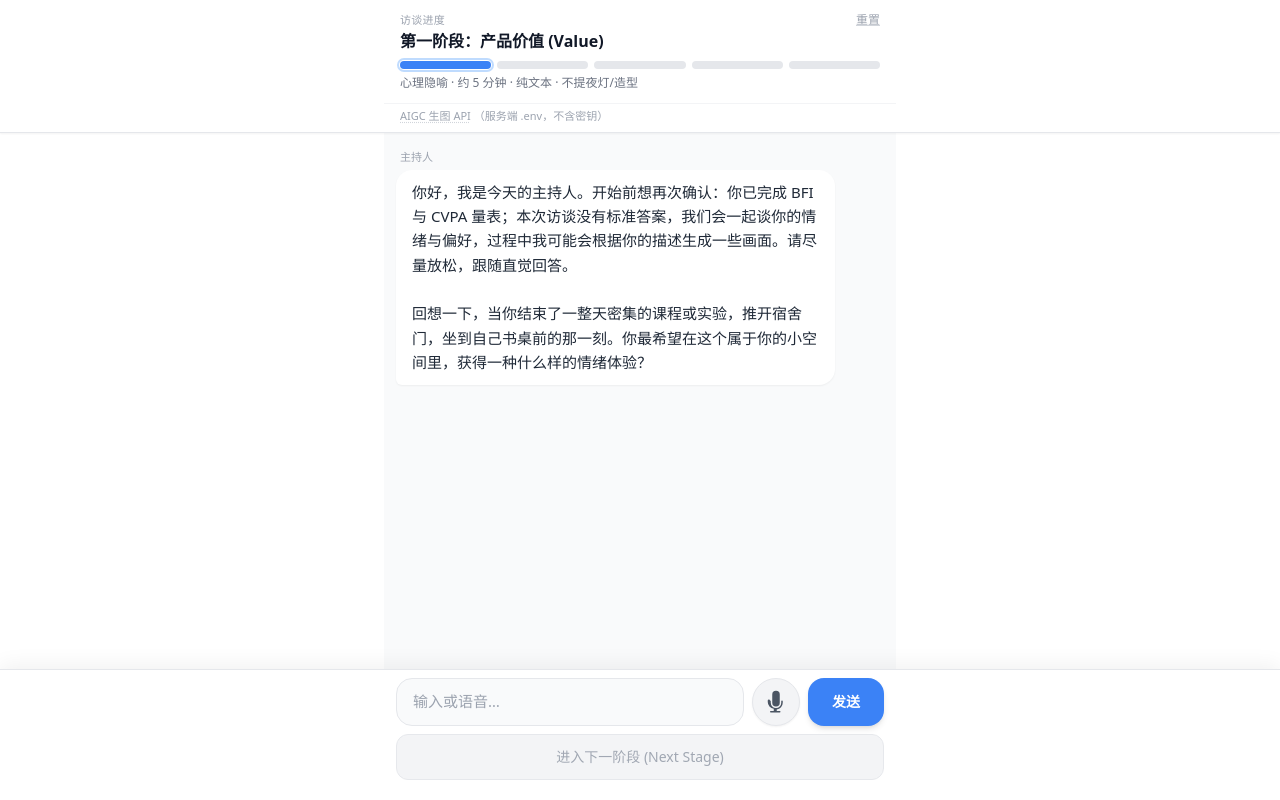
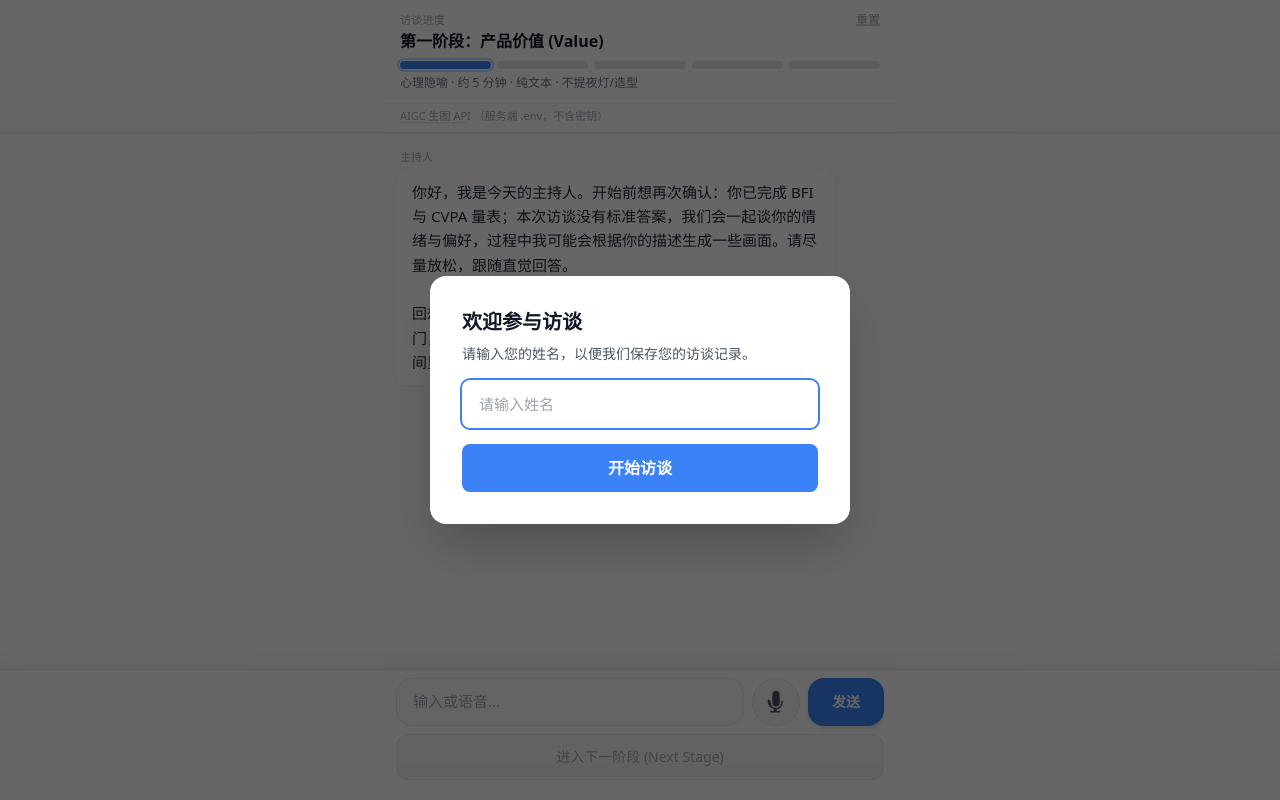
Before and after one commit to Samge0/ai-interview, a FastAPI app: page / in a window 1280 px wide. Run offline with FastAPI, Linux system fonts and the light colour scheme; some libraries are stand-ins or nearby versions.

Commit message:
add：新增输入用户名+自动保存用户数据

```diff
--- a/main.py
+++ b/main.py
@@ -11,6 +11,8 @@ import json
 import os
 import re
 import uuid
+from datetime import datetime
+from pathlib import Path
 
 try:
     from dotenv import load_dotenv
@@ -290,6 +292,7 @@ class SessionState:
     user_turns_in_step: int = 0
     last_image_prompt: str = ""
     finished: bool = False
+    username: str = ""
 
     def to_public_dict(self) -> dict[str, Any]:
         return {
@@ -297,11 +300,42 @@ class SessionState:
             "max_step": 5,
             "user_turns_in_step": self.user_turns_in_step,
             "finished": self.finished,
+            "username": self.username,
             "messages": [m.to_dict() for m in self.messages],
         }
 
 
 SESSION_STORE: dict[str, SessionState] = {}
+
+# 确保 output 目录存在
+OUTPUT_DIR = Path("output")
+OUTPUT_DIR.mkdir(exist_ok=True)
+
+
+def save_chat_to_file(username: str, session_id: str, state: SessionState) -> str:
+    """将聊天数据保存到 output/用户名.json 文件"""
+    if not username:
+        username = "anonymous"
+
+    # 构建文件名（移除文件名中的非法字符）
+    safe_username = re.sub(r'[<>:"/\\|?*]', '_', username)
+    filename = OUTPUT_DIR / f"{safe_username}.json"
+
+    # 准备保存的数据
+    save_data = {
+        "username": username,
+        "session_id": session_id,
+        "saved_at": datetime.now().isoformat(),
+        "step": state.step,
+        "finished": state.finished,
+        "messages": [m.to_dict() for m in state.messages],
+    }
+
+    # 写入文件
+    with open(filename, "w", encoding="utf-8") as f:
+        json.dump(save_data, f, ensure_ascii=False, indent=2)
+
+    return str(filename)
 
 
 def _new_session_state() -> SessionState:
@@ -886,6 +920,41 @@ async def api_finish_interview(request: Request):
     return cookie_response(sid, {**state.to_public_dict()})
 
 
+@app.post("/api/set-username")
+async def api_set_username(request: Request, payload: dict[str, Any]):
+    """设置用户名"""
+    username = (payload.get("username") or "").strip()
+    if not username:
+        raise HTTPException(status_code=400, detail="用户名不能为空")
+
+    sid, state = get_or_create_session(session_id_from_request(request))
+    state.username = username
+
+    return cookie_response(sid, {**state.to_public_dict()})
+
+
+@app.post("/api/save-chat")
+async def api_save_chat(request: Request):
+    """保存当前聊天数据到文件"""
+    sid, state = get_or_create_session(session_id_from_request(request))
+
+    if not state.username:
+        raise HTTPException(status_code=400, detail="请先设置用户名")
+
+    try:
+        filepath = save_chat_to_file(state.username, sid, state)
+        return cookie_response(sid, {
+            "ok": True,
+            "filepath": filepath,
+            "username": state.username,
+            "message_count": len(state.messages),
+            "step": state.step,
+            "finished": state.finished,
+        })
+    except Exception as exc:
+        raise HTTPException(status_code=500, detail=f"保存失败: {exc}") from exc
+
+
 @app.post("/api/reset")
 async def api_reset(request: Request, response: Response):
     sid = session_id_from_request(request)
--- a/templates/index.html
+++ b/templates/index.html
@@ -26,6 +26,27 @@
       window.__AIGC_PAGE_META__ = {{ aigc_client_json|safe }};
     </script>
     <script src="https://cdn.tailwindcss.com"></script>
+    <style>
+      /* 姓名输入弹窗样式 */
+      .modal-overlay {
+        position: fixed;
+        inset: 0;
+        background: rgba(0, 0, 0, 0.6);
+        z-index: 100;
+        display: flex;
+        align-items: center;
+        justify-content: center;
+        padding: 1rem;
+      }
+      .modal-content {
+        background: white;
+        border-radius: 1rem;
+        max-width: 420px;
+        width: 100%;
+        padding: 2rem;
+        box-shadow: 0 25px 50px -12px rgba(0, 0, 0, 0.25);
+      }
+    </style>
     <style>
       :root {
         --sat: env(safe-area-inset-top, 0px);
@@ -69,6 +90,28 @@
     </style>
   </head>
   <body class="flex h-full flex-col bg-white text-gray-900 antialiased">
+    <!-- 姓名输入弹窗 -->
+    <div id="usernameModal" class="modal-overlay">
+      <div class="modal-content">
+        <h2 class="text-xl font-bold text-gray-900 mb-2">欢迎参与访谈</h2>
+        <p class="text-sm text-gray-600 mb-4">请输入您的姓名，以便我们保存您的访谈记录。</p>
+        <input
+          id="usernameInput"
+          type="text"
+          placeholder="请输入姓名"
+          maxlength="50"
+          class="w-full px-4 py-3 border border-gray-300 rounded-lg text-[15px] focus:outline-none focus:ring-2 focus:ring-blue-500 focus:border-transparent mb-4"
+        />
+        <button
+          id="usernameSubmitBtn"
+          type="button"
+          class="w-full bg-blue-500 hover:bg-blue-600 text-white font-semibold py-3 rounded-lg transition-colors active:bg-blue-700"
+        >
+          开始访谈
+        </button>
+      </div>
+    </div>
+
     <header
       class="z-30 flex-none border-b border-gray-200 bg-white shadow-sm"
     >
@@ -339,6 +382,11 @@
       /** 为 true 时表示未拉到 /api/state，仅展示本地占位文案，发送不会成功 */
       let offlineMode = false;
 
+      /** 用户姓名 */
+      let username = "";
+      /** 是否已完成姓名输入 */
+      let usernameSet = false;
+
       const FALLBACK_STATE = {
         step: 1,
         max_step: 5,
@@ -395,6 +443,77 @@
         });
         row.appendChild(llmBtn);
         el.appendChild(row);
+      }
+
+      // 姓名输入弹窗相关
+      const usernameModal = document.getElementById("usernameModal");
+      const usernameInput = document.getElementById("usernameInput");
+      const usernameSubmitBtn = document.getElementById("usernameSubmitBtn");
+
+      function showUsernameModal() {
+        usernameModal.classList.remove("hidden");
+        usernameInput.focus();
+      }
+
+      function hideUsernameModal() {
+        usernameModal.classList.add("hidden");
+      }
+
+      async function submitUsername() {
+        const name = (usernameInput.value || "").trim();
+        if (!name) {
+          alert("请输入您的姓名");
+          usernameInput.focus();
+          return;
+        }
+
+        try {
+          usernameSubmitBtn.disabled = true;
+          usernameSubmitBtn.textContent = "提交中…";
+
+          await api("/api/set-username", {
+            method: "POST",
+            body: JSON.stringify({ username: name }),
+          });
+
+          username = name;
+          usernameSet = true;
+          hideUsernameModal();
+        } catch (e) {
+          alert("设置姓名失败：" + (e.message || String(e)));
+        } finally {
+          usernameSubmitBtn.disabled = false;
+          usernameSubmitBtn.textContent = "开始访谈";
+        }
+      }
+
+      usernameSubmitBtn.addEventListener("click", submitUsername);
+      usernameInput.addEventListener("keydown", (ev) => {
+        if (ev.key === "Enter") {
+          ev.preventDefault();
+          submitUsername();
+        }
+      });
+
+      // 保存聊天数据相关
+      async function saveChatData() {
+        if (!username) {
+          console.warn("未设置用户名，跳过保存");
+          return;
+        }
+
+        try {
+          const result = await api("/api/save-chat", {
+            method: "POST",
+            body: "{}",
+          });
+
+          if (result.ok) {
+            console.log("聊天数据已保存至:", result.filepath);
+          }
+        } catch (e) {
+          console.error("保存聊天数据失败:", e.message || String(e));
+        }
       }
 
       const SpeechRecognitionImpl =
@@ -788,6 +907,13 @@
         currentStep = data.step || 1;
         userTurnsInStep = Number(data.user_turns_in_step) || 0;
         interviewFinished = !!data.finished;
+
+        // 处理用户名
+        if (data.username) {
+          username = data.username;
+          usernameSet = true;
+          hideUsernameModal();
+        }
         if (interviewFinished && speechRecognition && micBtn.classList.contains("mic-listening")) {
           try {
             speechRecognition.stop();
@@ -855,6 +981,11 @@
           const data = await api("/api/state");
           offlineMode = false;
           applyStateFromServer(data);
+
+          // 如果未设置用户名，显示输入弹窗
+          if (!usernameSet && !username) {
+            showUsernameModal();
+          }
         } catch (e) {
           console.error(e);
           offlineMode = true;
@@ -938,6 +1069,9 @@
             offlineMode = false;
             setConnBanner(false, "");
             applyStateFromServer(data);
+
+            // 保存聊天数据
+            await saveChatData();
           } catch (e) {
             alert(e.message || String(e));
           } finally {
@@ -968,6 +1102,9 @@
           offlineMode = false;
           setConnBanner(false, "");
           applyStateFromServer(data);
+
+          // 保存聊天数据
+          await saveChatData();
         } catch (e) {
           currentStep = prevStep;
           renderStepHeader(currentStep);
```
Also changed, not shown: 1 other file.
